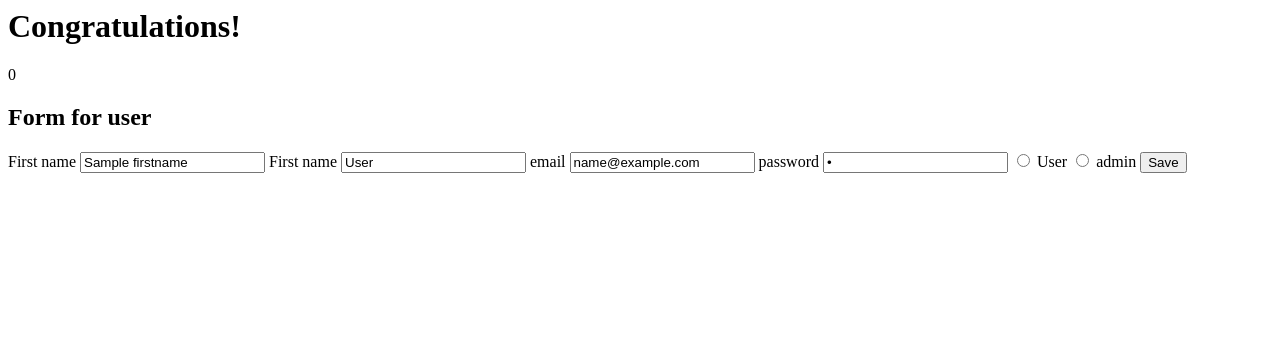
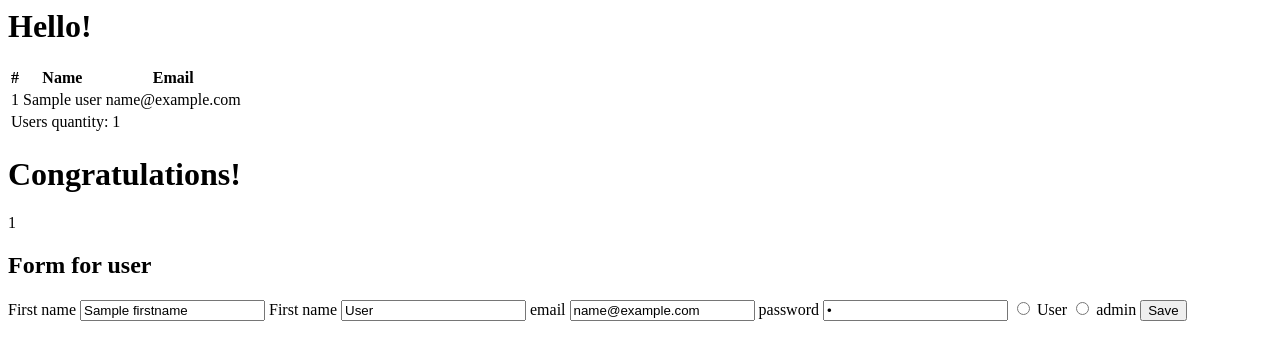
Before and after one commit to ljapkin-roman/phalcon-mvc, a PHP site: template app/views/index/index.phtml in a window 1280 px wide. Shown: the top 360 px of the page. Run offline with PHP 8.4, Linux system fonts and the light colour scheme; the template is opened without the code that fills it: most values are stand-ins (such as "Sample title", 1, 10 or a date in 2020); data that the repository does not hold is empty.

Commit message:
save right verion

```diff
--- a/app/views/index/index.phtml
+++ b/app/views/index/index.phtml
@@ -1,3 +1,37 @@
+<?php
+
+echo "<h1>Hello!</h1>";
+
+echo $this->tag->linkTo(["signup", "Sign Up Here!", 'class' => 'btn btn-primary']);
+
+if ($users->count() > 0) {
+    ?>
+    <table class="table table-bordered table-hover">
+        <thead class="thead-light">
+        <tr>
+            <th>#</th>
+            <th>Name</th>
+            <th>Email</th>
+        </tr>
+        </thead>
+        <tfoot>
+        <tr>
+            <td colspan="3">Users quantity: <?php echo $users->count(); ?></td>
+        </tr>
+        </tfoot>
+        <tbody>
+        <?php foreach ($users as $user) { ?>
+            <tr>
+                <td><?php echo $user->id; ?></td>
+                <td><?php echo $user->name; ?></td>
+                <td><?php echo $user->email; ?></td>
+            </tr>
+        <?php } ?>
+        </tbody>
+    </table>
+    <?php
+}
+?>
 <div class="page-header">
     <h1>Congratulations!</h1>
 </div>
```
